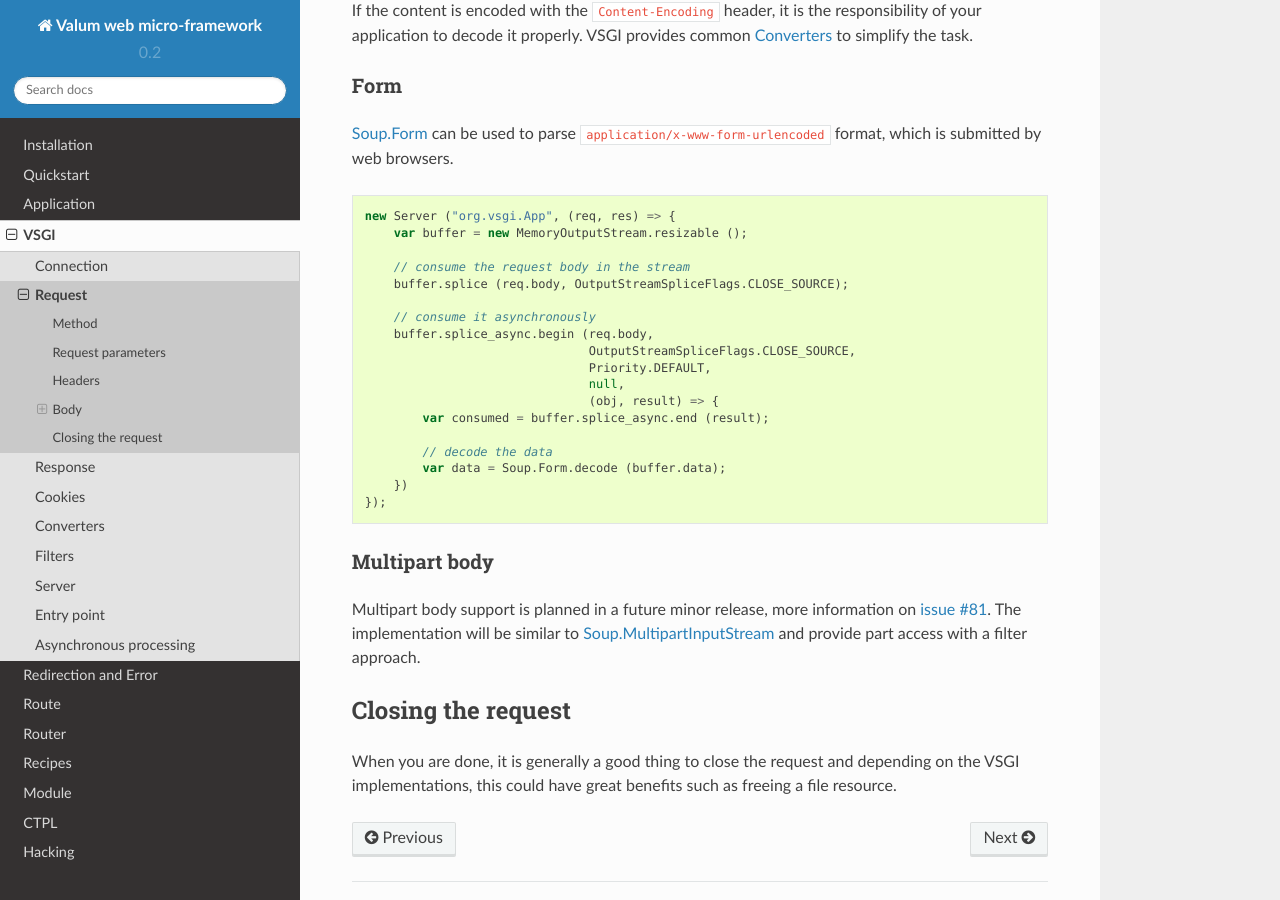
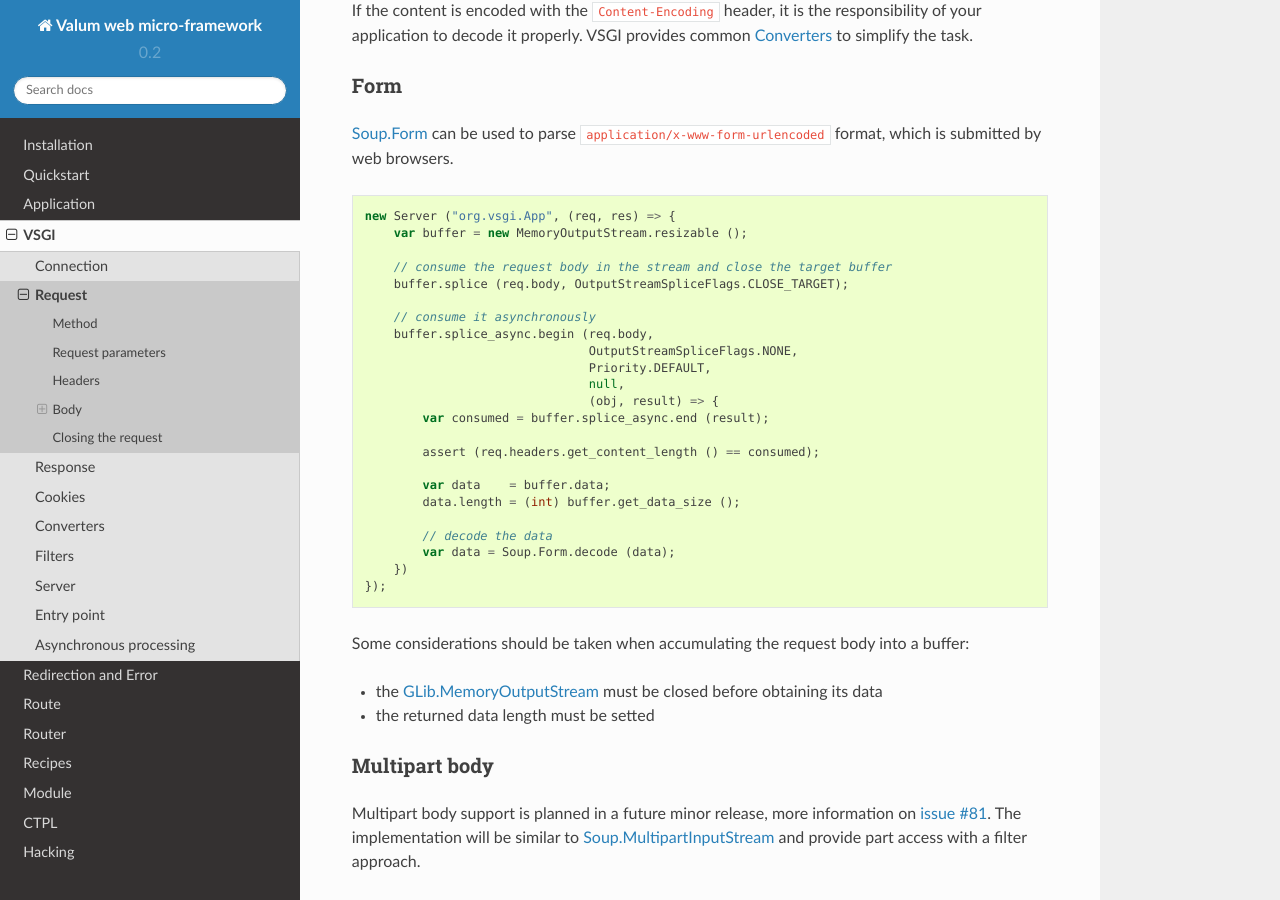
Before and after one commit to valum-framework/vsgi, a Sphinx documentation site: the page built from docs/vsgi/request.rst, in a window 1280 px wide and 900 px high, scrolled down 2078 px. Built offline with Sphinx 7.4.7 and the Read the Docs theme 2.0.0, drawn with Linux system fonts in a browser that asks for light colours; pages that are not in the unit, such as notebooks, are missing from menus.

Commit message:
Fix #128 by providing clarifications on request body flattening
The two clarifications are:

 - the in-memory buffer must be closed before obtaining its data
 - the data length must be setted

Update the form example to take them into consideration.

```diff
--- a/docs/vsgi/request.rst
+++ b/docs/vsgi/request.rst
@@ -29,7 +29,7 @@
     }
 
     if (req.method == Request.POST) {
-        res.body.splice (req.body, OutputStreamSpliceFlags.CLOSE_SOURCE);
+        res.body.splice (req.body, OutputStreamSpliceFlags.NONE);
     }
 
     if (req.method in Request.METHODS) {
@@ -115,30 +115,41 @@
 `Soup.Form`_ can be used to parse ``application/x-www-form-urlencoded`` format,
 which is submitted by web browsers.
 
-.. _Soup.Form: http://valadoc.org/#!api=libsoup-2.4/Soup.Form
-
 .. code:: vala
 
     new Server ("org.vsgi.App", (req, res) => {
         var buffer = new MemoryOutputStream.resizable ();
 
-        // consume the request body in the stream
-        buffer.splice (req.body, OutputStreamSpliceFlags.CLOSE_SOURCE);
+        // consume the request body in the stream and close the target buffer
+        buffer.splice (req.body, OutputStreamSpliceFlags.CLOSE_TARGET);
 
         // consume it asynchronously
         buffer.splice_async.begin (req.body,
-                                   OutputStreamSpliceFlags.CLOSE_SOURCE,
+                                   OutputStreamSpliceFlags.NONE,
                                    Priority.DEFAULT,
                                    null,
                                    (obj, result) => {
             var consumed = buffer.splice_async.end (result);
 
+            assert (req.headers.get_content_length () == consumed);
+
+            var data    = buffer.data;
+            data.length = (int) buffer.get_data_size ();
+
             // decode the data
-            var data = Soup.Form.decode (buffer.data);
+            var data = Soup.Form.decode (data);
         })
     });
 
+Some considerations should be taken when accumulating the request body into
+a buffer:
+
+-  the `GLib.MemoryOutputStream`_ must be closed before obtaining its data
+-  the returned data length must be setted
+
 .. _GLib.CharsetConverter: http://valadoc.org/#!api=gio-2.0/GLib.CharsetConverter.CharsetConverter
+.. _GLib.MemoryOutputStream: http://valadoc.org/#!api=gio-2.0/GLib.MemoryOutputStream
+.. _Soup.Form: http://valadoc.org/#!api=libsoup-2.4/Soup.Form
 
 Multipart body
 ~~~~~~~~~~~~~~
```
